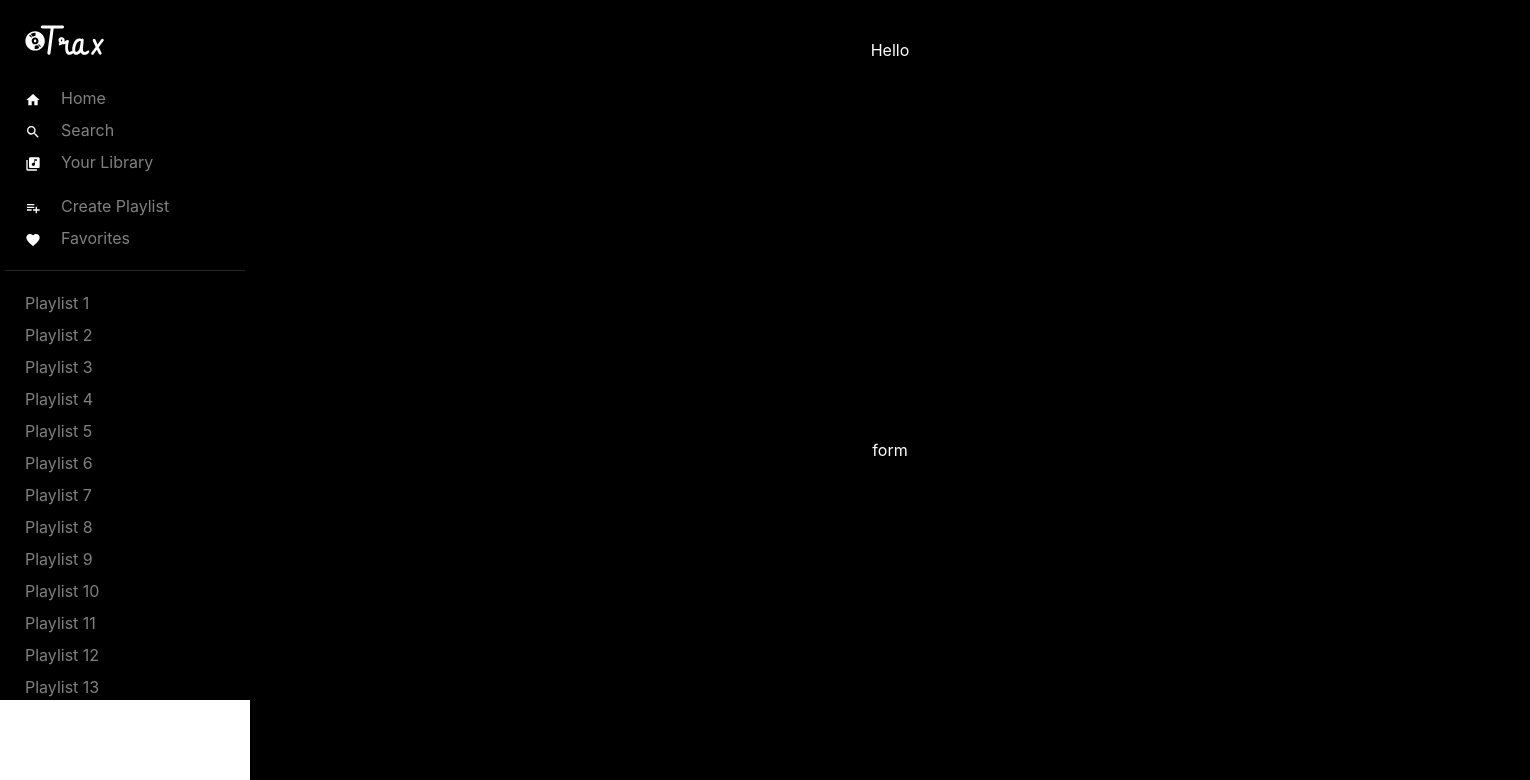
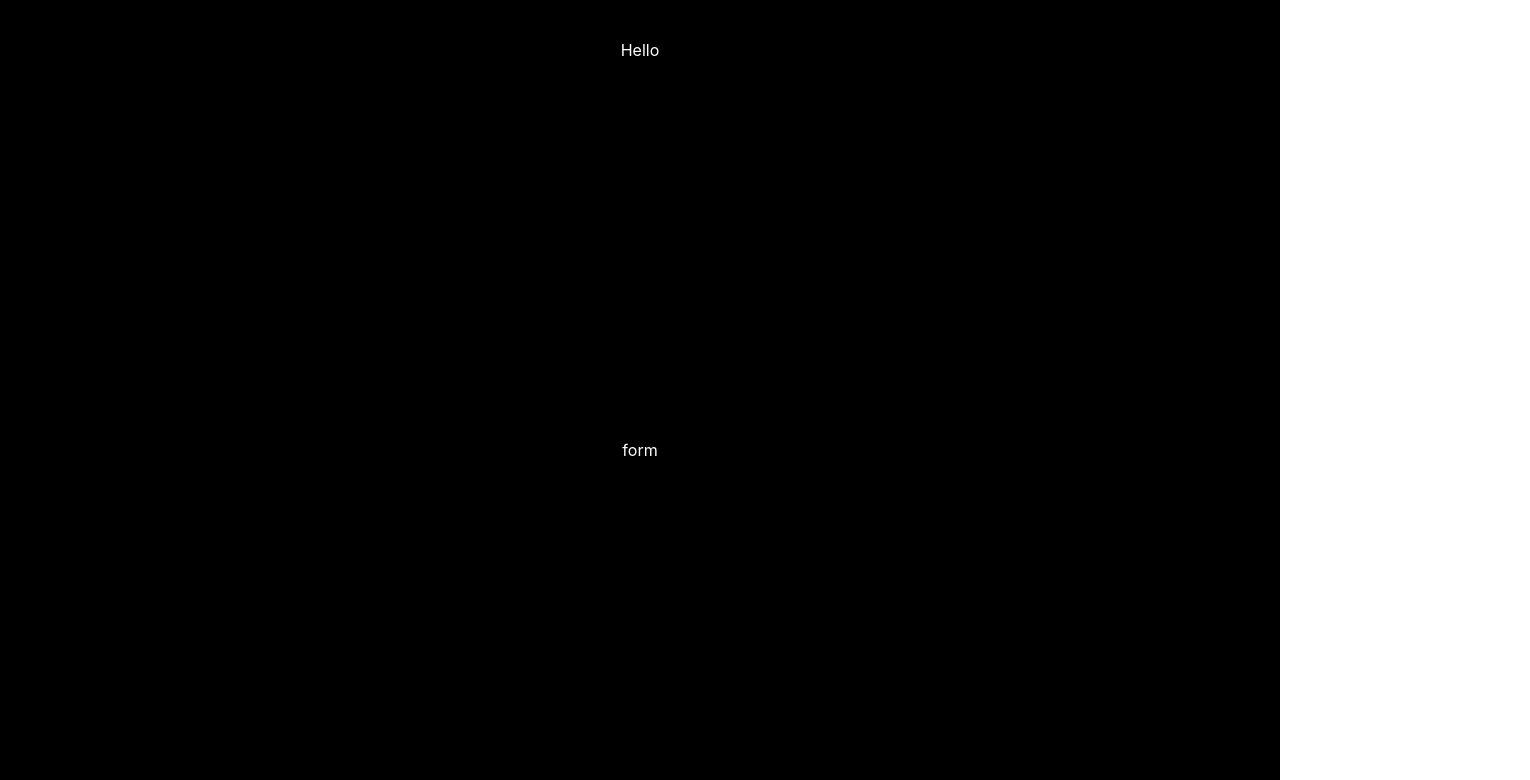
Before and after one commit to xDamneDx/frontendmasters-fullstack-music, a Next.js app: page /signin in a window 1280 px wide. Shown: the top 780 px of the page, 1530 px wide, since content can reach past the window. Built offline with nearby package versions, Linux system fonts and the light colour scheme.

Commit message:
Added conditional layout changing

```diff
--- a/pages/_app.tsx
+++ b/pages/_app.tsx
@@ -36,9 +36,13 @@ const theme = extendTheme({
 const MyApp = ({ Component, pageProps }) => {
   return (
     <ChakraProvider theme={theme}>
-      <PlayerLayout>
+      {Component.authPage ? (
         <Component {...pageProps} />
-      </PlayerLayout>
+      ) : (
+        <PlayerLayout>
+          <Component {...pageProps} />
+        </PlayerLayout>
+      )}
     </ChakraProvider>
   );
 };
```
